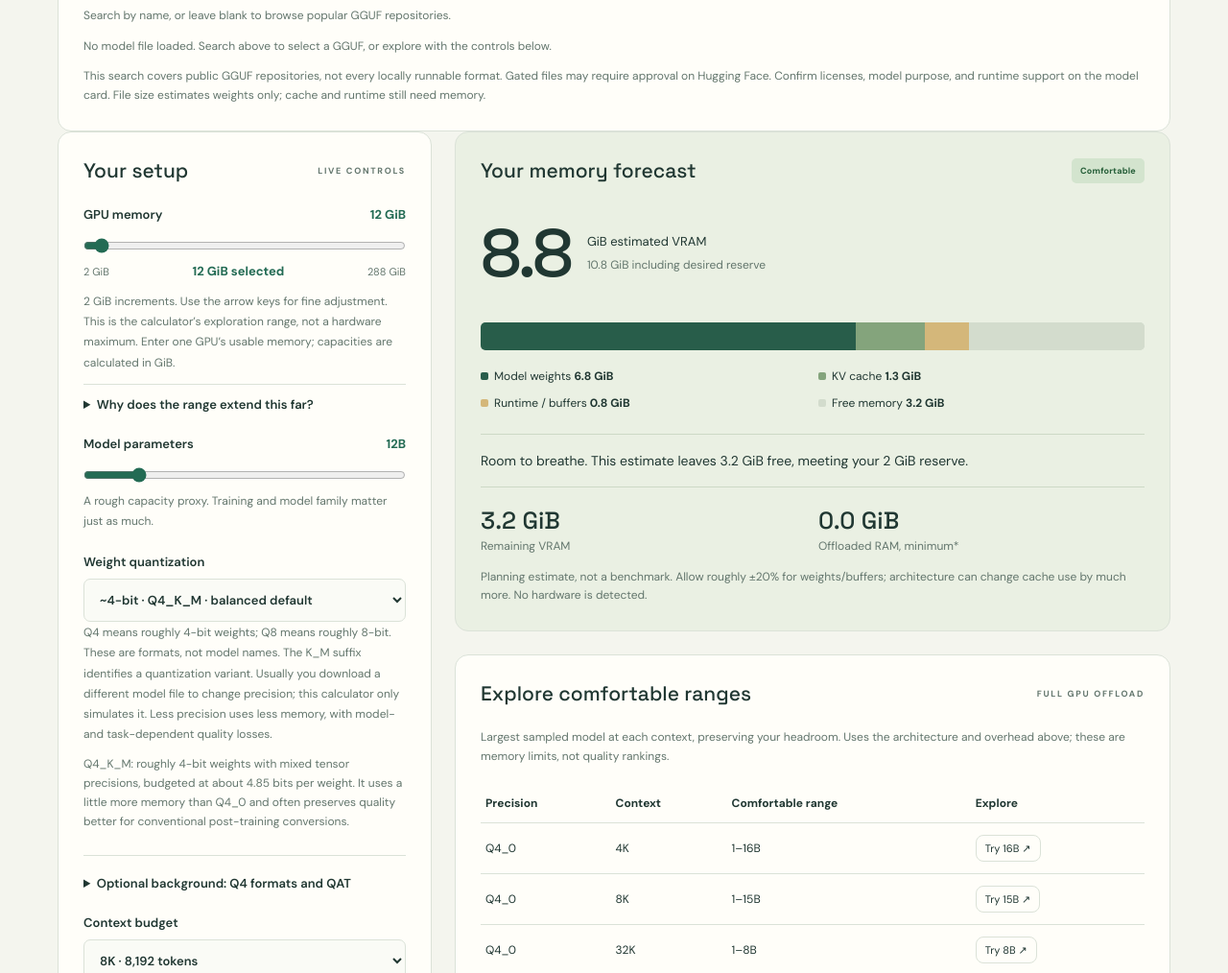
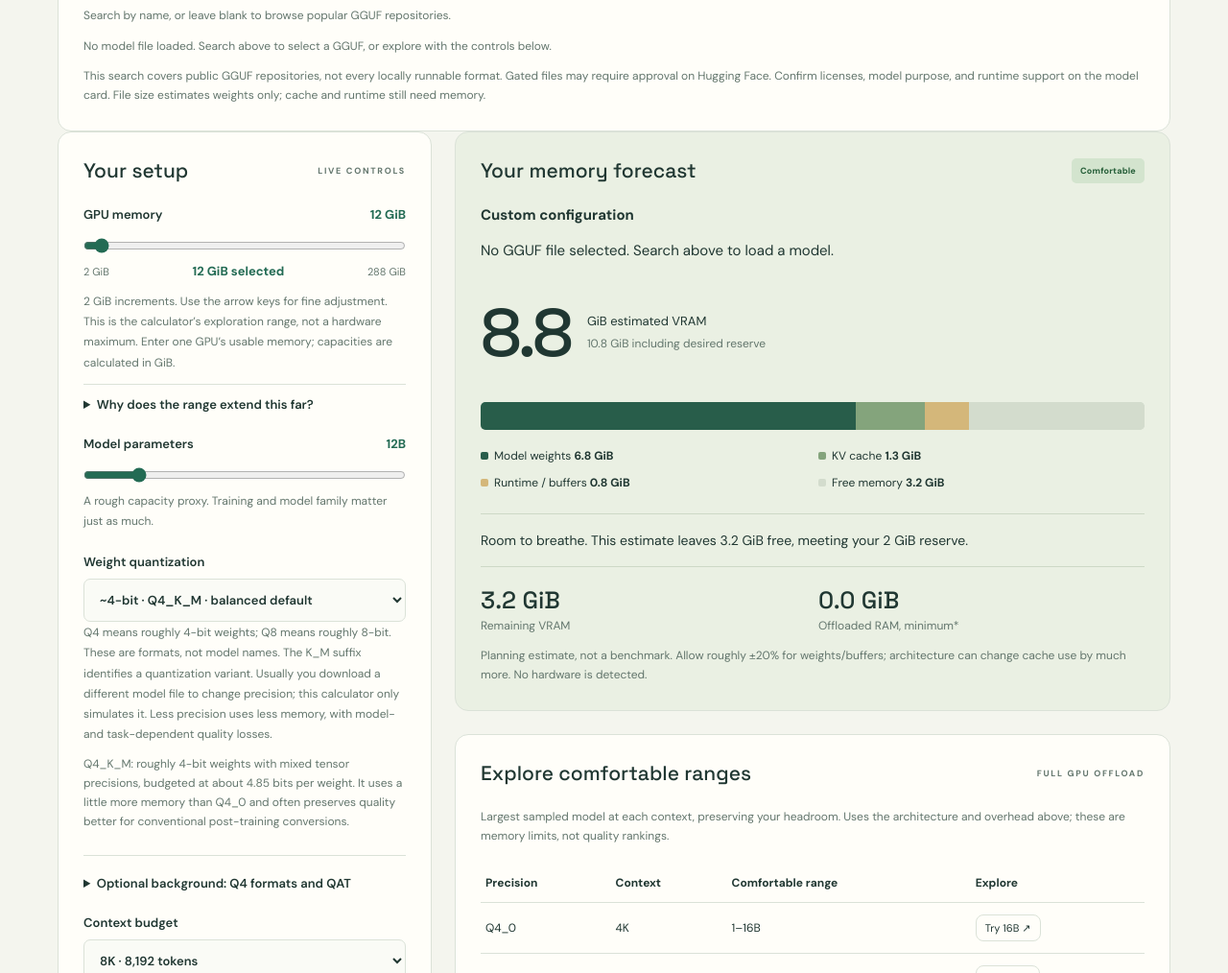
Before and after one commit to smmoulder/Local_Calculator, a plain HTML site: page dist/index.html in a window 1280 px wide. Shown: the part 700-1714 px from the top of the page at 96% size. Drawn offline with Linux system fonts and the light colour scheme.

Commit message:
Show selected repository, GGUF filename, and download link in memory forecast

```diff
--- a/dist/index.html
+++ b/dist/index.html
@@ -10,7 +10,7 @@
 <label>GPU offload <output id="offloadO"></output><input id="offload" type="range" min="0" max="100" step="5" value="100"></label><small>Lower offload moves weights and cache to system RAM in this approximation; CPU work can slow responses.</small>
 <label>Desired free headroom <output id="headroomO"></output><input id="headroom" type="range" min="0.5" max="8" step="0.5" value="2"></label>
 <details><summary>Advanced memory assumptions</summary><p>Generic dense transformer profile, independent of parameter count. Update these from your model’s metadata for a better estimate.</p><div class="fields"><label>Layers<input id="layers" type="number" min="1" max="200" value="40"></label><label>KV heads<input id="heads" type="number" min="1" max="128" value="8"></label><label>Head dimension<input id="dim" type="number" min="16" max="1024" value="128"></label><label>KV precision<select id="cache"><option value="2">FP16 · 2 bytes</option><option value="1">8-bit · ~1 byte</option><option value="0.5">4-bit · ~½ byte</option></select></label><label>Runtime overhead (GiB)<input id="overhead" type="number" min="0" max="16" step="0.1" value="0.8"></label></div><p>Cache quantization is separate from weight quantization. It may affect accuracy and latency; support and metadata overhead vary.</p></details></section>
-<div class="results"><section class="panel result" aria-live="polite"><div class="sectionhead"><h2 id="resultTitle">Your memory forecast</h2><span id="badge"></span></div><div class="total"><span id="total"></span><div>GiB estimated VRAM<br><small id="required"></small></div></div><div id="bar" class="bar" aria-label="VRAM allocation"></div><div id="legend" class="legend"></div><div id="verdict" class="verdict"></div><div class="stats"><div><span id="free"></span><small>Remaining VRAM</small></div><div><span id="ram"></span><small>Offloaded RAM, minimum*</small></div></div><p class="note">Planning estimate, not a benchmark. Allow roughly ±20% for weights/buffers; architecture can change cache use by much more. No hardware is detected.</p></section>
+<div class="results"><section class="panel result" aria-live="polite"><div class="sectionhead"><h2 id="resultTitle">Your memory forecast</h2><span id="badge"></span></div><div id="forecastModel" class="forecast-model"><strong>Custom configuration</strong><p>No GGUF file selected. Search above to load a model.</p></div><div class="total"><span id="total"></span><div>GiB estimated VRAM<br><small id="required"></small></div></div><div id="bar" class="bar" aria-label="VRAM allocation"></div><div id="legend" class="legend"></div><div id="verdict" class="verdict"></div><div class="stats"><div><span id="free"></span><small>Remaining VRAM</small></div><div><span id="ram"></span><small>Offloaded RAM, minimum*</small></div></div><p class="note">Planning estimate, not a benchmark. Allow roughly ±20% for weights/buffers; architecture can change cache use by much more. No hardware is detected.</p></section>
 <section id="recommendations" class="panel" hidden><div class="sectionhead"><h2>Explore comfortable ranges</h2><span>FULL GPU OFFLOAD</span></div><p class="sub">Largest sampled model at each context, preserving your headroom. Uses the architecture and overhead above; these are memory limits, not quality rankings.</p><div id="ranges"></div></section>
 <section class="panel lesson"><div class="eyebrow">WHAT YOUR SETTINGS MEAN</div><h2>Three different kinds of “better.”</h2><div class="lessonrow"><span>01</span><div><h3>Reasoning quality</h3><p id="quality"></p></div></div><div class="lessonrow"><span>02</span><div><h3>Working memory</h3><p id="memory"></p><p style="margin-top:12px"><strong>Do you need more than 8K?</strong> Short chats without large pasted documents may already fit. Conversation depth is not a token count: instructions, retained history, attachments, and output all use space. This calculator cannot see your local conversation or detect whether you are near its limit.</p><p style="margin-top:12px">Check your local app’s token-usage display or runtime logs, if available, and leave room for the answer. Earlier details being missed can be a clue, but does not prove the context is full. Try 16K when you need more material in view; compare speed on the same task.</p></div></div><div class="lessonrow"><span>03</span><div><h3>Responsiveness</h3><p id="speed"></p></div></div></section></div></div>
 <section class="panel experiments"><div><div class="eyebrow">TRY A SMALL EXPERIMENT</div><h2>Change one thing. See why it matters.</h2></div><button data-exp="context">8K → 128K context ↗</button><button data-exp="quant">Q4 → Q8 precision ↗</button><button data-exp="offload">Try 50% GPU offload ↗</button></section>
```
